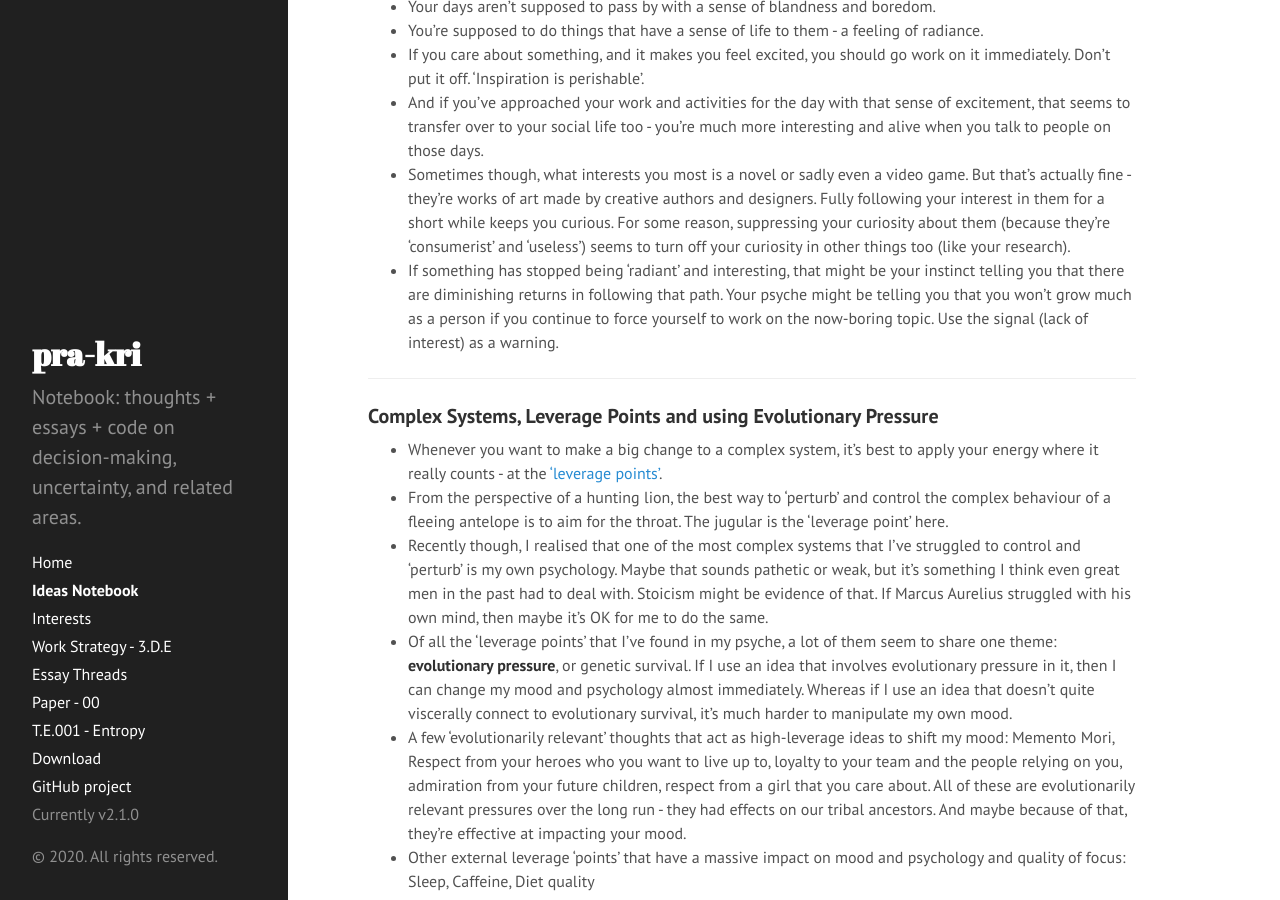
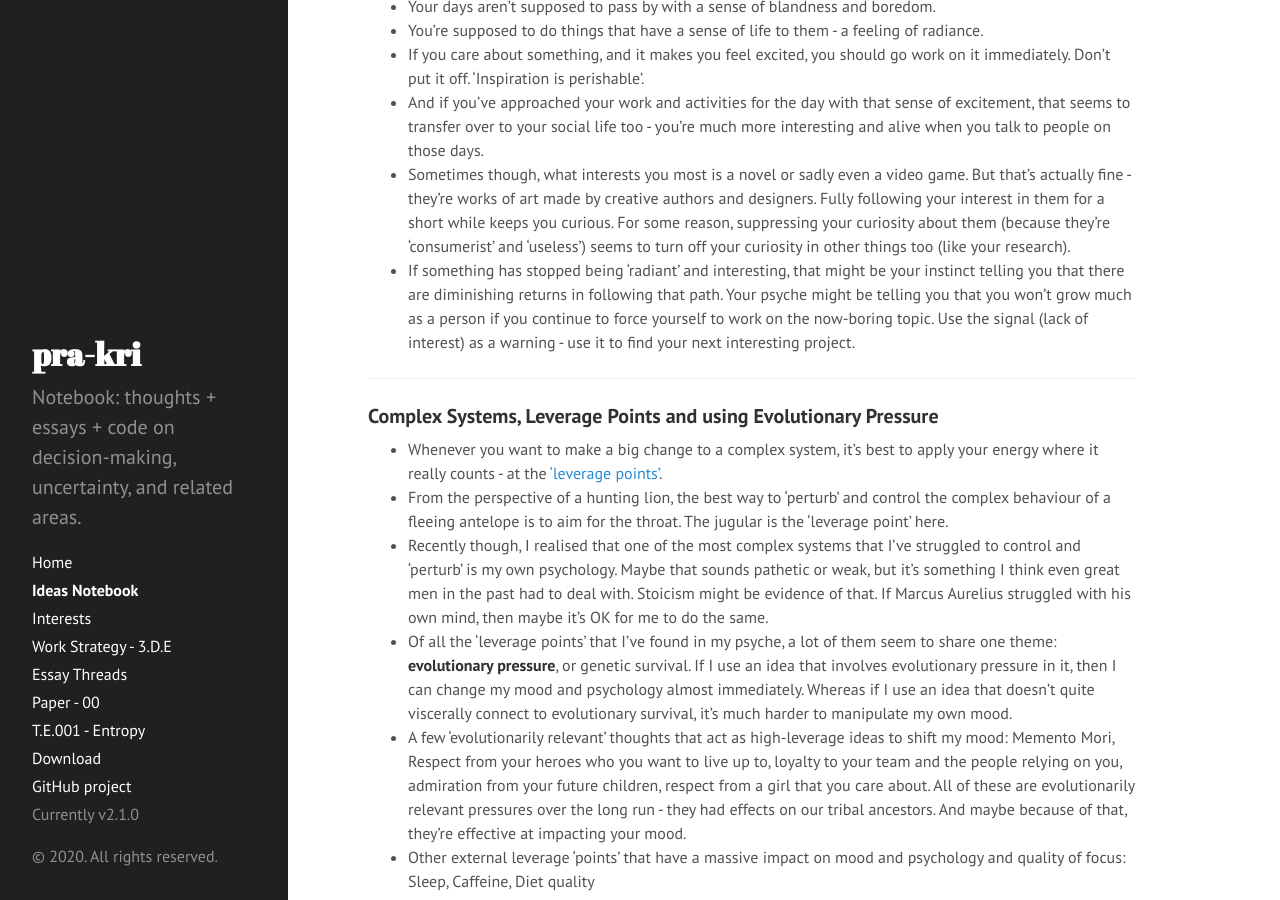
Before and after one commit to pra-kri/pra-kri.github.io, a Jekyll site: the page built from IdeasNotebook.md, in a window 1280 px wide and 900 px high, scrolled down 1779 px. Built offline with Jekyll 4.4.1, drawn with Linux system fonts in a browser that asks for light colours.

Commit message:
Update IdeasNotebook.md

```diff
--- a/IdeasNotebook.md
+++ b/IdeasNotebook.md
@@ -44,7 +44,7 @@ title: Ideas Notebook
 * If you care about something, and it makes you feel excited, you should go work on it immediately. Don't put it off. 'Inspiration is perishable'.
 * And if you've approached your work and activities for the day with that sense of excitement, that seems to transfer over to your social life too - you're much more interesting and alive when you talk to people on those days.
 * Sometimes though, what interests you most is a novel or sadly even a video game. But that's actually fine - they're works of art made by creative authors and designers. Fully following your interest in them for a short while keeps you curious. For some reason, suppressing your curiosity about them (because they're 'consumerist' and 'useless') seems to turn off your curiosity in other things too (like your research).
-* If something has stopped being 'radiant' and interesting, that might be your instinct telling you that there are diminishing returns in following that path. Your psyche might be telling you that you won't grow much as a person if you continue to force yourself to work on the now-boring topic. Use the signal (lack of interest) as a warning.
+* If something has stopped being 'radiant' and interesting, that might be your instinct telling you that there are diminishing returns in following that path. Your psyche might be telling you that you won't grow much as a person if you continue to force yourself to work on the now-boring topic. Use the signal (lack of interest) as a warning - use it to find your next interesting project.
 
 ---
 
```
